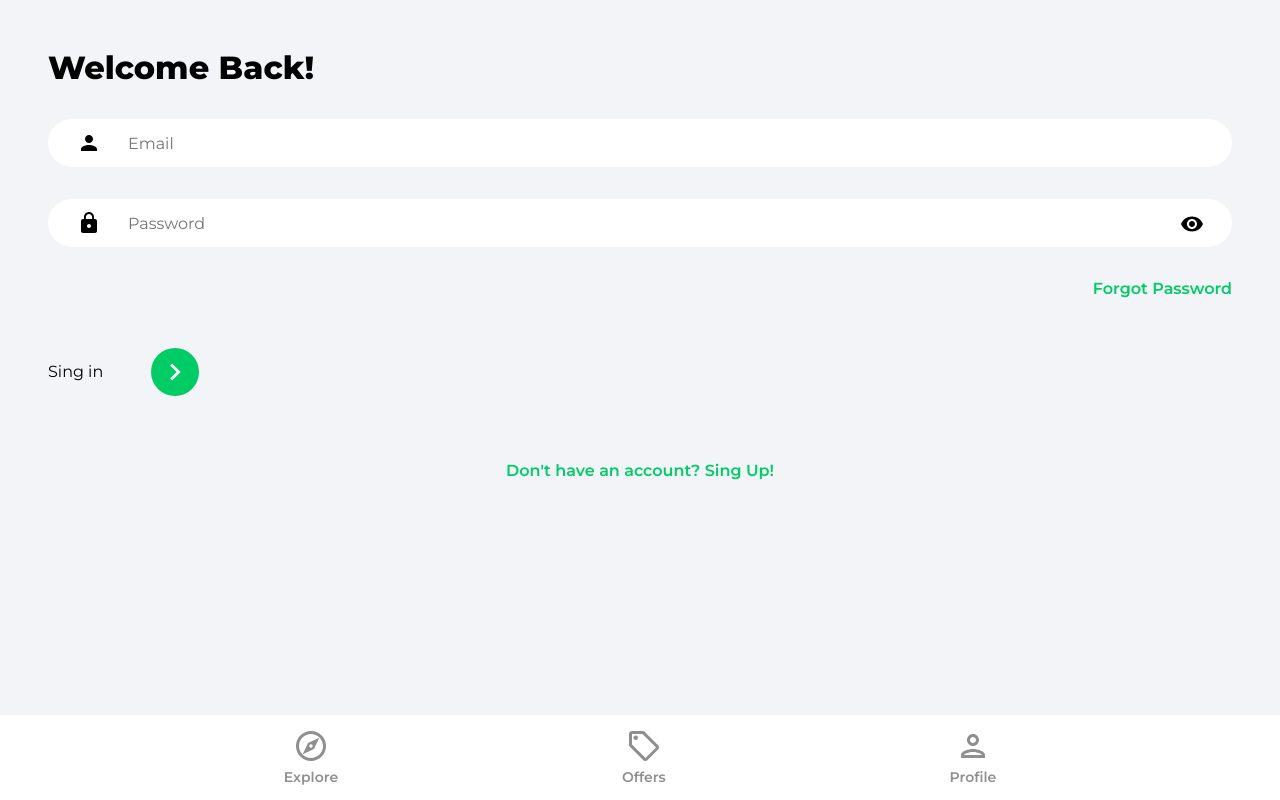
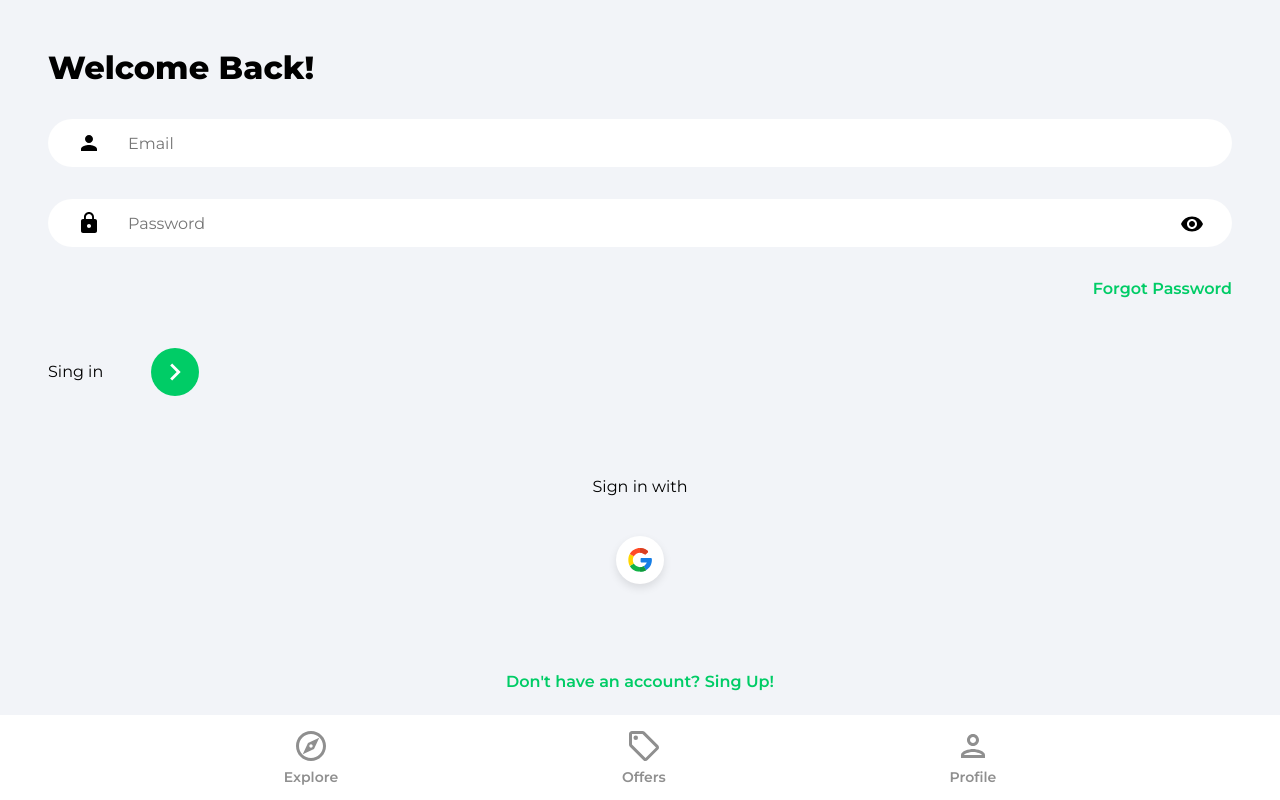
Before and after one commit to JoaoDanielRamos/house-marketplace, a React (Vite) app: page /sign-in in a window 1280 px wide. Built offline with nearby package versions, Linux system fonts and the light colour scheme.

Commit message:
added google OAuth to sign up and sign in pages

```diff
--- a/package.json
+++ b/package.json
@@ -13,6 +13,7 @@
     "react": "^18.0.0",
     "react-dom": "^18.0.0",
     "react-router-dom": "^6.3.0",
+    "react-toastify": "^9.0.0",
     "sass": "^1.51.0"
   },
   "devDependencies": {
--- /dev/null
+++ b/src/components/OAuth.tsx
@@ -0,0 +1,48 @@
+// * Modules
+import { getAuth, GoogleAuthProvider, signInWithPopup } from 'firebase/auth';
+import { doc, getDoc, serverTimestamp, setDoc } from 'firebase/firestore';
+import { useLocation, useNavigate } from 'react-router-dom';
+import { toast } from 'react-toastify';
+import { db } from '../firebase.config';
+
+// * Assets
+import googleIcon from '../assets/svg/googleIcon.svg';
+
+export default function OAuth() {
+  const navigate = useNavigate();
+  const location = useLocation();
+
+  const onGoogleClick = async () => {
+    try {
+      const auth = getAuth();
+      const provider = new GoogleAuthProvider();
+      const result = await signInWithPopup(auth, provider);
+      const user = result.user;
+
+      // * Check for user
+      const docRef = doc(db, 'users', user.uid);
+      const docSnapshot = await getDoc(docRef);
+
+      // * If doesn't exist, create user
+      if (!docSnapshot.exists()) {
+        await setDoc(doc(db, 'users', user.uid), {
+          name: user.displayName,
+          email: user.email,
+          timestamp: serverTimestamp(),
+        });
+      }
+      navigate('/');
+    } catch (error) {
+      toast.error('Something went wrong');
+    }
+  };
+
+  return (
+    <div className='socialLogin'>
+      <p> Sign {location.pathname === '/sign-up' ? 'up' : 'in'} with</p>
+      <button className='socialIconDiv' onClick={onGoogleClick}>
+        <img src={googleIcon} alt='google' className='socialIconImg' />
+      </button>
+    </div>
+  );
+}
--- a/src/pages/SingIn.tsx
+++ b/src/pages/SingIn.tsx
@@ -8,6 +8,9 @@
 import ArrowRightAIcon from '../assets/svg/keyboardArrowRightIcon.svg?component';
 import visibilityIcon from '../assets/svg/visibilityIcon.svg';
 import { toast } from 'react-toastify';
+
+// * Component
+import OAuth from '../components/OAuth';
 
 export default function SingIn() {
   const [showPassword, setShowPassword] = useState(false);
@@ -93,7 +96,7 @@
           </div>
         </form>
 
-        {/* Google OAuth */}
+        <OAuth />
 
         <Link to='/sign-up' className='registerLink'>
           Don't have an account? Sing Up!
--- a/src/pages/SingUp.tsx
+++ b/src/pages/SingUp.tsx
@@ -14,6 +14,9 @@
 // * Assets
 import ArrowRightAIcon from '../assets/svg/keyboardArrowRightIcon.svg?component';
 import visibilityIcon from '../assets/svg/visibilityIcon.svg';
+
+// * Components
+import OAuth from '../components/OAuth.js';
 
 export default function SingUp() {
   const [showPassword, setShowPassword] = useState(false);
@@ -131,7 +134,7 @@
           </div>
         </form>
 
-        {/* Google OAuth */}
+        <OAuth />
 
         <Link to='/sign-in' className='registerLink'>
           Already have an account? Sign In.
```
Also changed, not shown: 1 other file (tests, documents, lock files or other folders).
